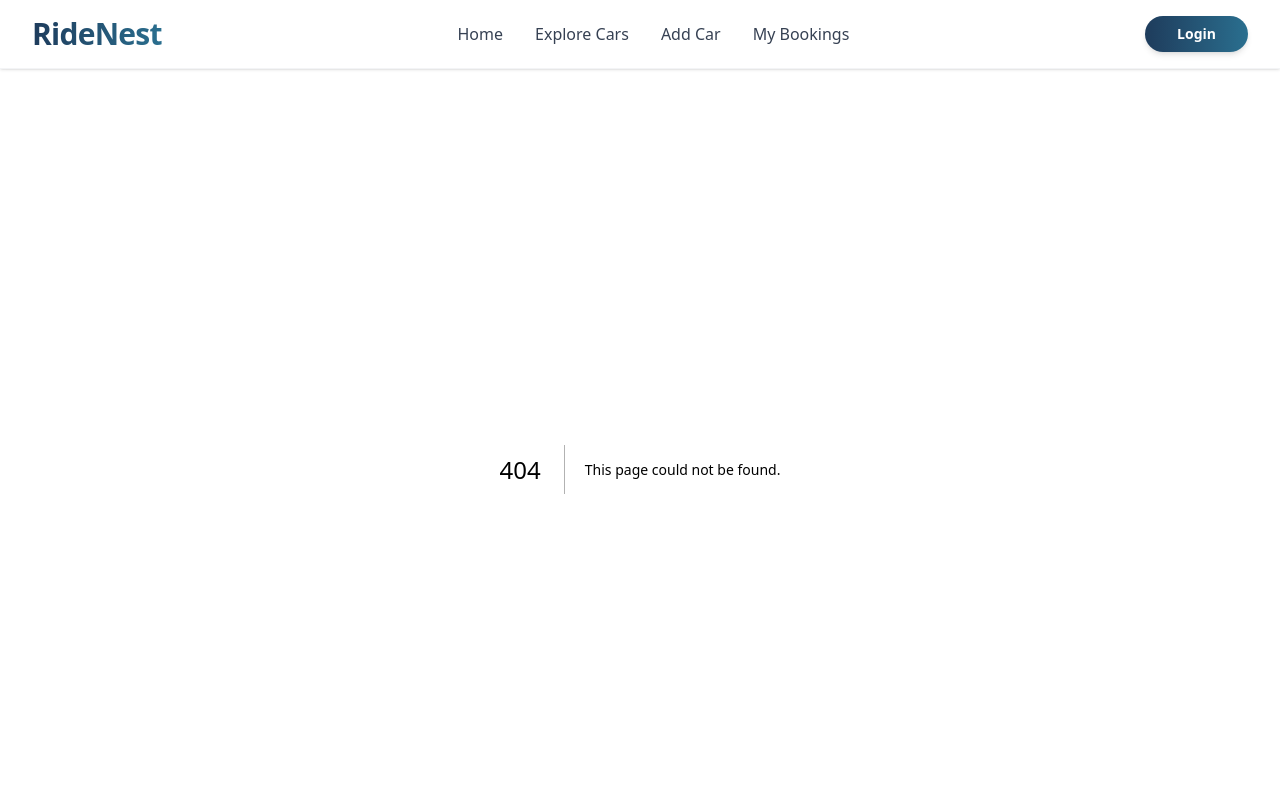
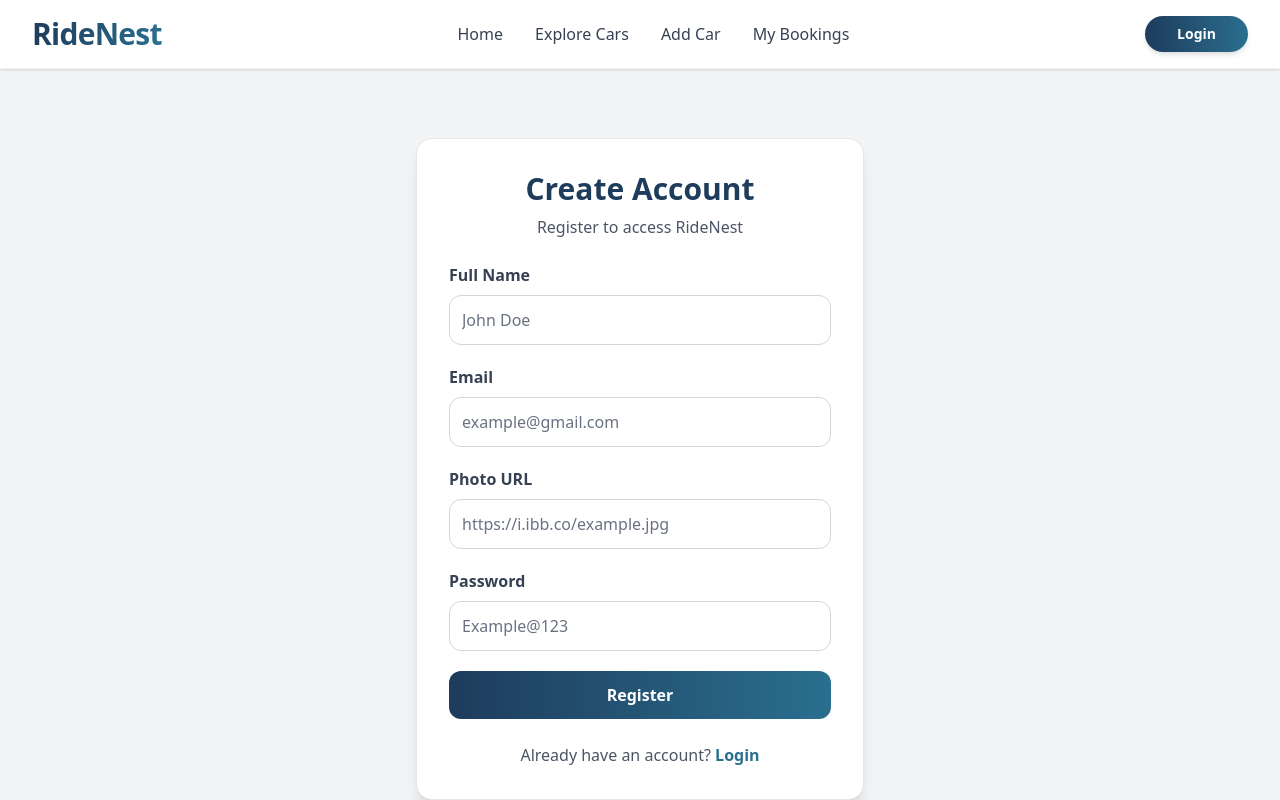
Before and after one commit to maria24680/RideNest-Client, a Next.js app: page /register in a window 1280 px wide. Before the commit this address had no page. Shown: the top 800 px of the page. Built offline with nearby package versions, Linux system fonts and the light colour scheme.

Commit message:
Register page Add

```diff
--- /dev/null
+++ b/src/app/register/page.js
@@ -0,0 +1,214 @@
+"use client";
+
+import { useState } from "react";
+import Link from "next/link";
+
+export default function RegisterPage() {
+  const [formData, setFormData] = useState({
+    name: "",
+    email: "",
+    photo: "",
+    password: "",
+  });
+
+  const [error, setError] = useState("");
+
+  // HANDLE INPUT
+  const handleChange = (e) => {
+    const { name, value } = e.target;
+
+    setFormData({
+      ...formData,
+      [name]: value,
+    });
+  };
+
+  // HANDLE REGISTER
+  const handleRegister = async (e) => {
+    e.preventDefault();
+
+    setError("");
+
+    // PASSWORD VALIDATION
+    if (formData.password.length < 6) {
+      return setError("Password must be at least 6 characters");
+    }
+
+    if (!/[A-Z]/.test(formData.password)) {
+      return setError(
+        "Password must contain one uppercase letter"
+      );
+    }
+
+    if (!/[!@#$%^&*]/.test(formData.password)) {
+      return setError(
+        "Password must contain one special character"
+      );
+    }
+
+    try {
+      console.log(formData);
+
+      alert("Registration Successful 🚀");
+
+      // RESET FORM
+      setFormData({
+        name: "",
+        email: "",
+        photo: "",
+        password: "",
+      });
+
+    } catch (error) {
+      console.log(error);
+    }
+  };
+
+  return (
+    <div className="min-h-screen bg-gray-100 flex items-center justify-center px-4 py-10">
+
+      {/* CARD */}
+      <div className="w-full max-w-md bg-white rounded-2xl shadow-lg border border-gray-200 p-8">
+
+        {/* TITLE */}
+        <div className="text-center mb-6">
+
+          <h1 className="text-3xl font-bold text-[#1E3C5C]">
+            Create Account
+          </h1>
+
+          <p className="text-gray-600 mt-2">
+            Register to access RideNest
+          </p>
+
+        </div>
+
+        {/* FORM */}
+        <form
+          onSubmit={handleRegister}
+          className="space-y-5"
+        >
+
+       {/* NAME */}
+<div>
+
+  <label className="block mb-2 font-semibold text-gray-700">
+    Full Name
+  </label>
+
+  <input
+    type="text"
+    name="name"
+    placeholder="John Doe"
+    value={formData.name}
+    onChange={handleChange}
+    required
+    className="w-full p-3 border border-gray-300 rounded-xl
+    bg-white text-black placeholder-gray-500
+    focus:outline-none focus:ring-2 focus:ring-[#2A6F8F]"
+  />
+
+</div>
+
+{/* EMAIL */}
+<div>
+
+  <label className="block mb-2 font-semibold text-gray-700">
+    Email
+  </label>
+
+  <input
+    type="email"
+    name="email"
+    placeholder="example@gmail.com"
+    value={formData.email}
+    onChange={handleChange}
+    required
+    className="w-full p-3 border border-gray-300 rounded-xl
+    bg-white text-black placeholder-gray-500
+    focus:outline-none focus:ring-2 focus:ring-[#2A6F8F]"
+  />
+
+</div>
+
+{/* PHOTO URL */}
+<div>
+
+  <label className="block mb-2 font-semibold text-gray-700">
+    Photo URL
+  </label>
+
+  <input
+    type="text"
+    name="photo"
+    placeholder="https://i.ibb.co/example.jpg"
+    value={formData.photo}
+    onChange={handleChange}
+    required
+    className="w-full p-3 border border-gray-300 rounded-xl
+    bg-white text-black placeholder-gray-500
+    focus:outline-none focus:ring-2 focus:ring-[#2A6F8F]"
+  />
+
+</div>
+
+{/* PASSWORD */}
+<div>
+
+  <label className="block mb-2 font-semibold text-gray-700">
+    Password
+  </label>
+
+  <input
+    type="password"
+    name="password"
+    placeholder="Example@123"
+    value={formData.password}
+    onChange={handleChange}
+    required
+    className="w-full p-3 border border-gray-300 rounded-xl
+    bg-white text-black placeholder-gray-500
+    focus:outline-none focus:ring-2 focus:ring-[#2A6F8F]"
+  />
+
+
+
+</div>
+
+          {/* ERROR */}
+          {error && (
+            <p className="text-red-600 font-medium">
+              {error}
+            </p>
+          )}
+
+          {/* BUTTON */}
+          <button
+            type="submit"
+            className="w-full py-3 rounded-xl text-white font-semibold
+            bg-gradient-to-r from-[#1E3C5C] to-[#2A6F8F]
+            hover:opacity-90 transition"
+          >
+            Register
+          </button>
+
+        </form>
+
+        {/* LOGIN */}
+        <p className="text-center text-gray-600 mt-6">
+
+          Already have an account?{" "}
+
+          <Link
+            href="/login"
+            className="text-[#2A6F8F] font-semibold hover:underline"
+          >
+            Login
+          </Link>
+
+        </p>
+
+      </div>
+    </div>
+  );
+}
```
